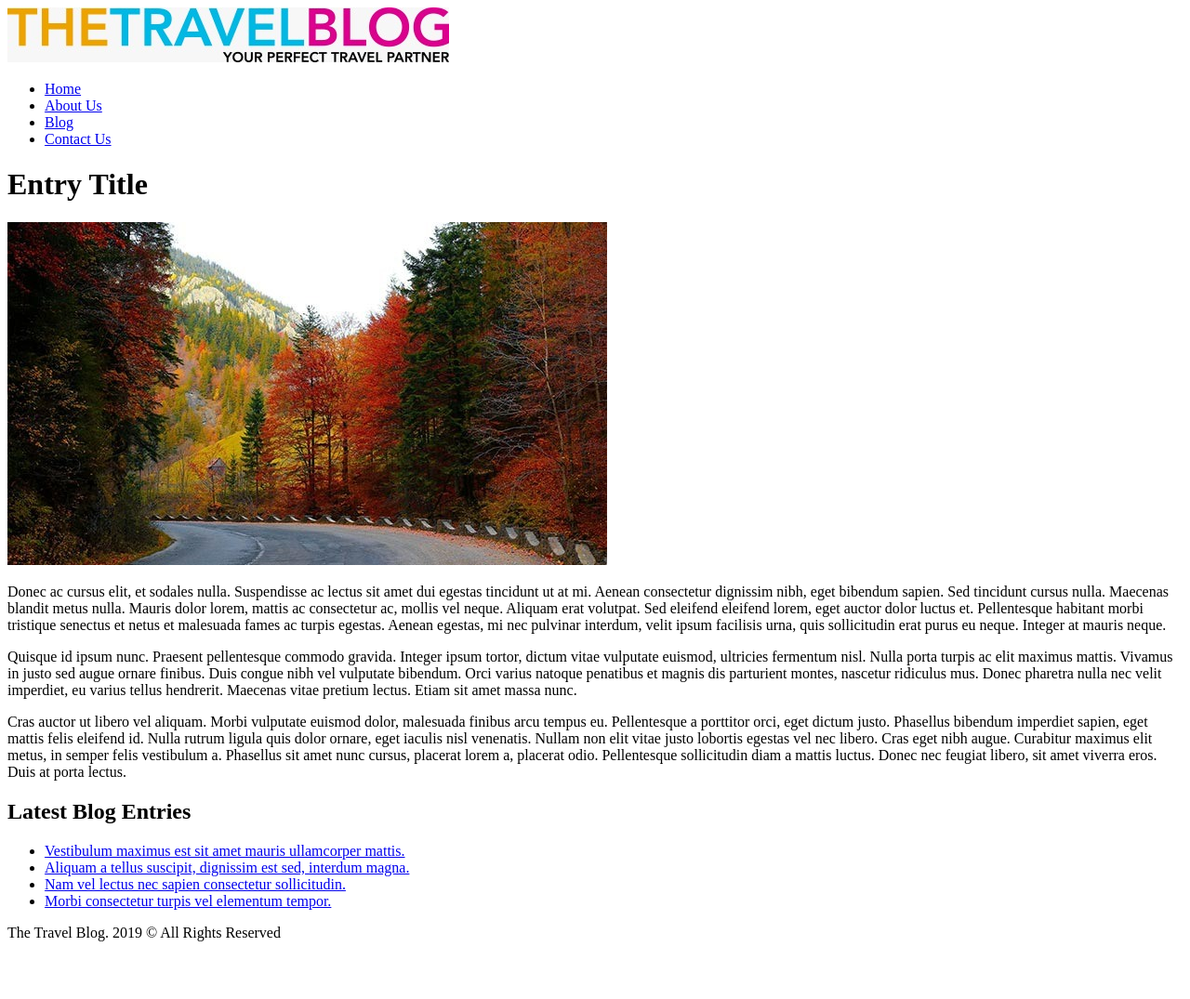
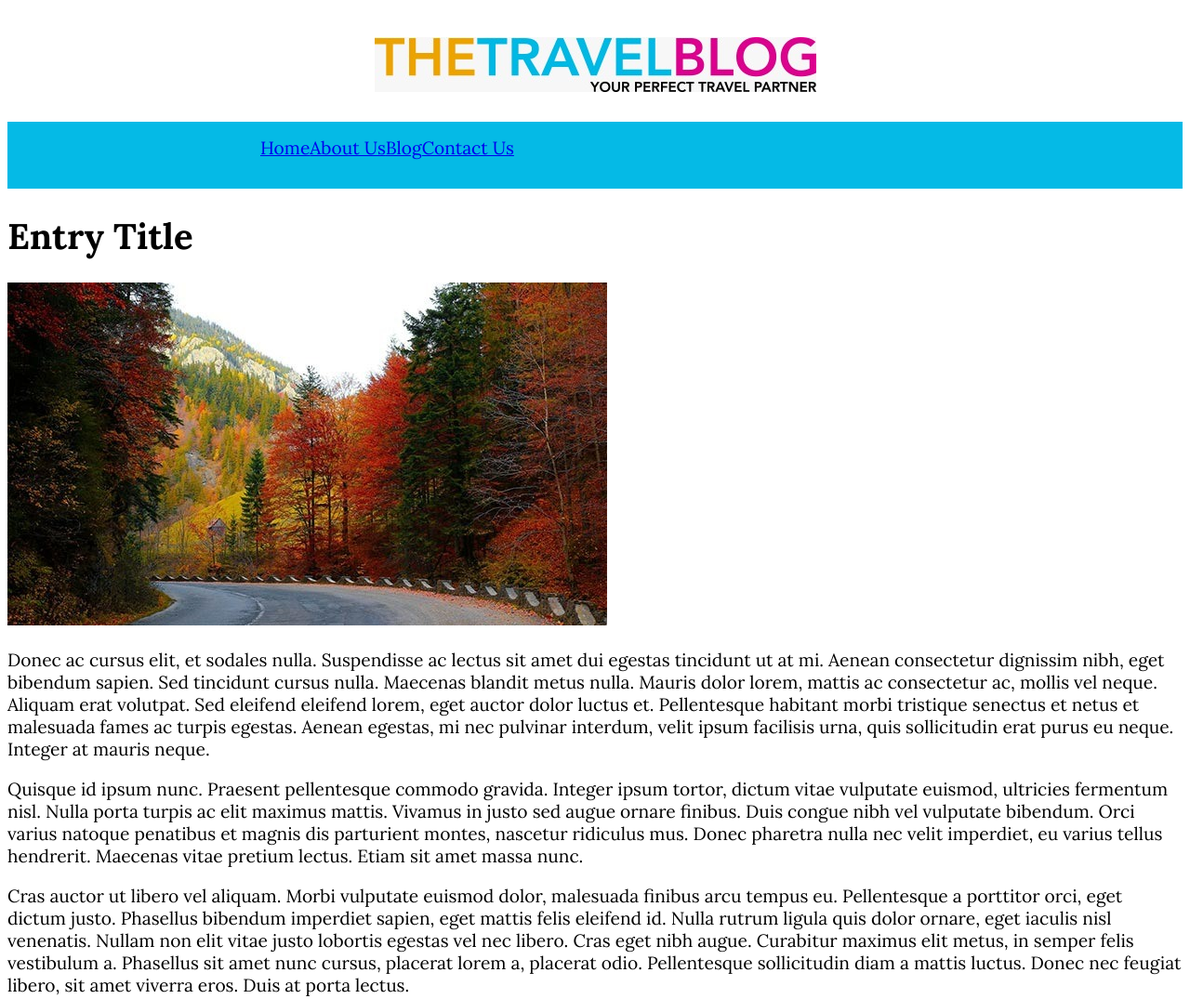
Before and after one commit to bhoomikahm18/05_Building_a_Blog_Entry_Layout, a plain HTML site: page index.html in a window 1280 px wide. Shown: the top 1075 px of the page at 93% size. Before the commit the page ends 1029 px from the top, so only its background shows below. Drawn offline with Linux system fonts and the light colour scheme.

Commit message:
Working with the navigation

```diff
--- a/CSS/style.css
+++ b/CSS/style.css
@@ -25,3 +25,23 @@ body {
     justify-content: center;
     align-items: center;
 }
+.main-navigation{
+    background-color: var(--primary);
+    padding: 1rem 0;
+}
+.main-navigation ul {
+    max-width: 800px;
+    margin: 0 auto;
+    display: flex;
+    flex-direction: column;
+    list-style: none;
+}
+@media (min-width:768px){
+    .main-navigation ul{
+        flex-direction: row;
+    }
+}
+.main-navigation ul li {
+    margin-bottom: 1rem;
+    text-align: center;
+}
--- a/index.html
+++ b/index.html
@@ -7,7 +7,7 @@
     <meta http-equiv="X-UA-Compatible" content="ie=edge">
     <title>Holy Grail</title>
     <link href="https://fonts.googleapis.com/css?family=Lora:400,700" rel="stylesheet">
-    <link rel="stylesheet" href="css/styles.css">
+    <link rel="stylesheet" href="css/style.css">
 
 </head>
 
```
